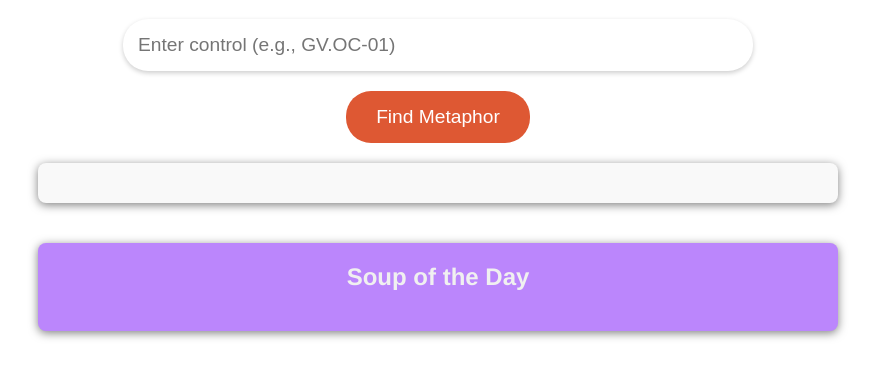
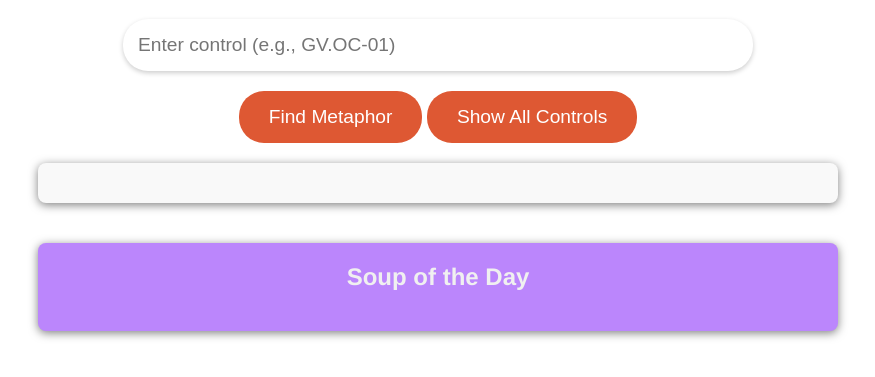
Before and after one commit to thestateofcybersecurity/translatingNISTCSF, a plain HTML site: page index.html in a window 1280 px wide. Shown: the part 113-490 px from the top of the page, without its empty margins (202-1077 px from the left). Drawn offline with Linux system fonts and the light colour scheme.

Commit message:
Update index.html

```diff
--- a/index.html
+++ b/index.html
@@ -114,12 +114,12 @@
             color: #f0f0f0;
         }
     </style>
-</head>
 <body>
     <div class="container">
         <h1>NIST CSF Metaphor Search</h1>
         <input type="text" id="searchInput" placeholder="Enter control (e.g., GV.OC-01)">
         <button id="searchButton">Find Metaphor</button>
+        <button id="allControlsButton">Show All Controls</button>
         <div id="result"></div>
         <div class="soup-of-the-day">
             <h2>Soup of the Day</h2>
```
